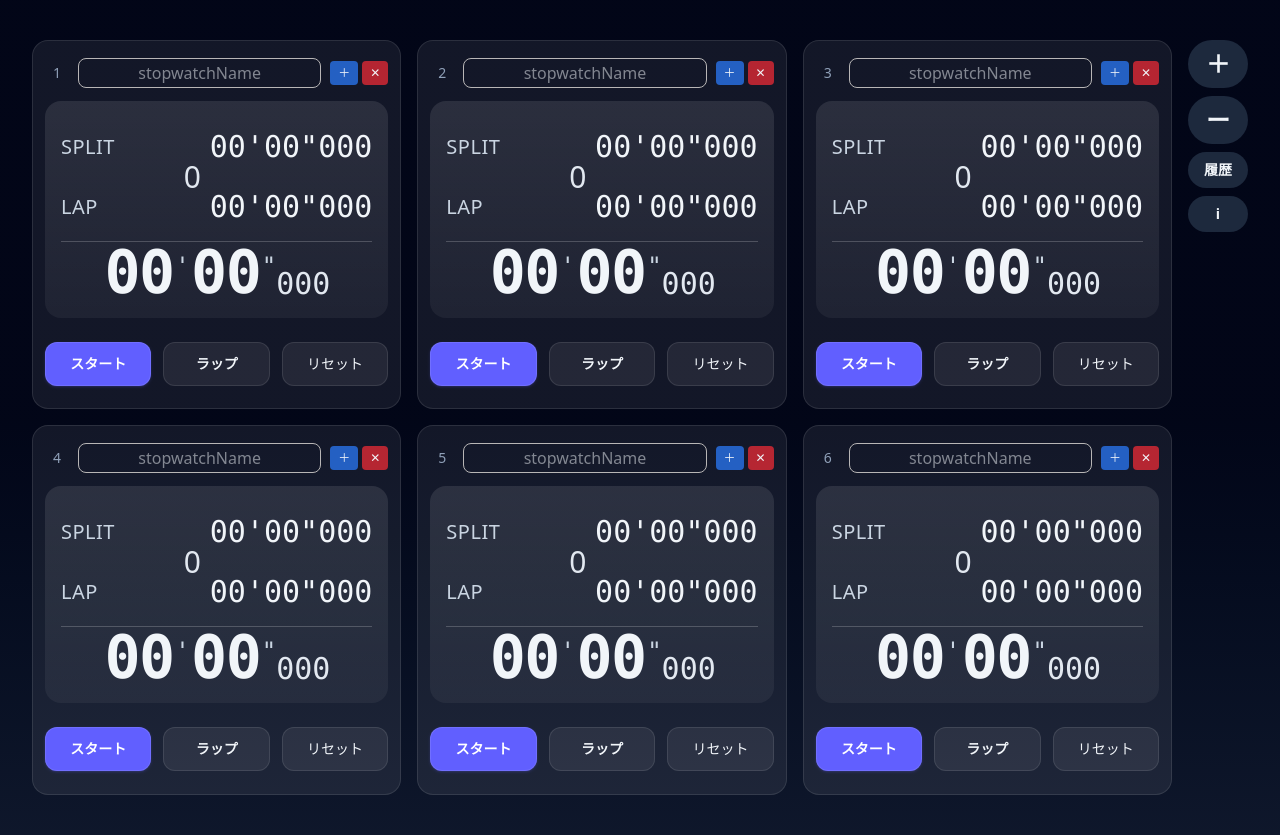
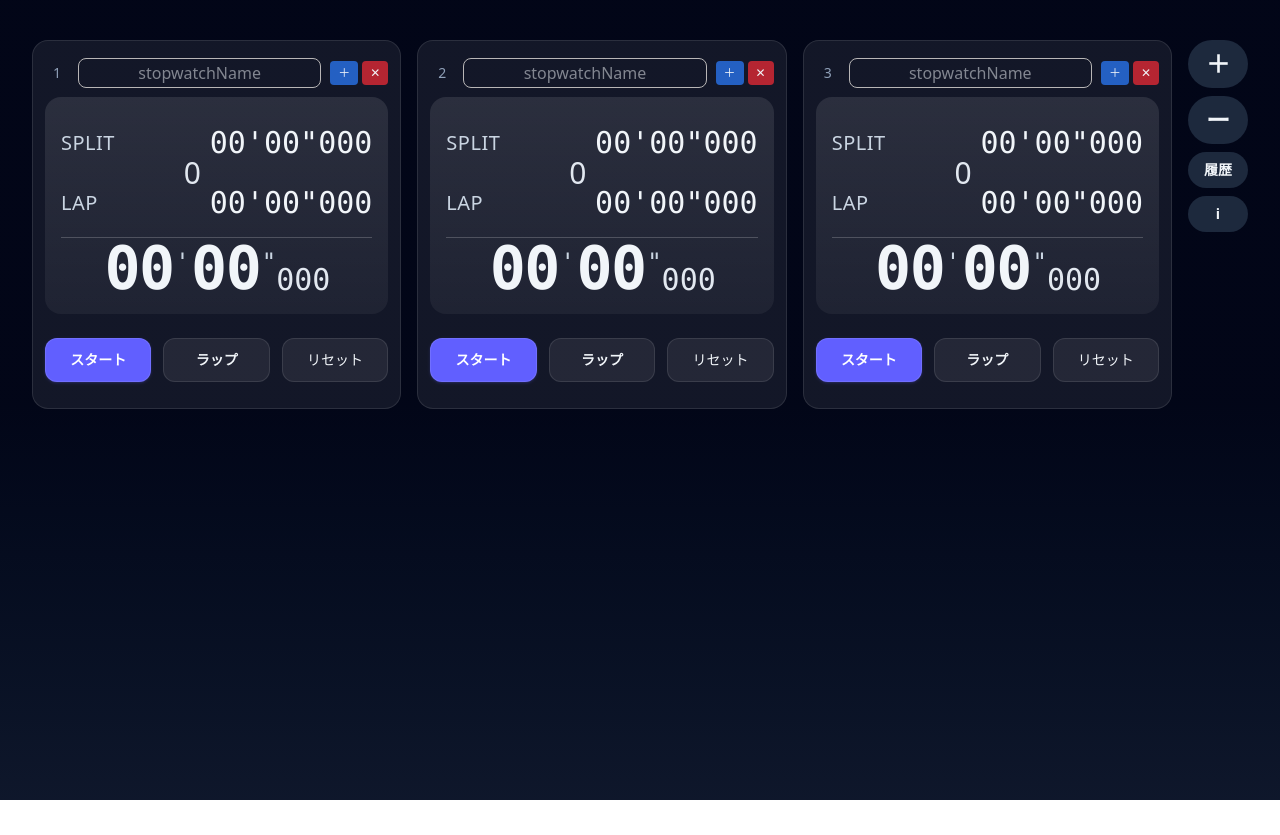
Before and after one commit to kotasimo/Stopwatch-1, a React (Vite) app: page / in a window 1280 px wide. After the commit the page ends 800 px from the top, so only its background shows below. Built offline with nearby package versions, Linux system fonts and the light colour scheme.

Commit message:
versel analys

```diff
--- a/package.json
+++ b/package.json
@@ -11,6 +11,7 @@
   },
   "dependencies": {
     "@tailwindcss/vite": "^4.1.18",
+    "@vercel/analytics": "^2.0.1",
     "react": "^19.2.0",
     "react-dom": "^19.2.0",
     "tailwindcss": "^4.1.18"
--- a/src/App.tsx
+++ b/src/App.tsx
@@ -1,6 +1,7 @@
 import { useEffect, useState } from "react";
 import { StopwatchCard } from "./stopwatchCard";
 import { LapTable } from "./LapTable";
+import { Analytics } from "@vercel/analytics/react";
 
 type Lap = {
   lap: number;
@@ -16,6 +17,7 @@ type StopwatchItem = {
   laps: Lap[];
   showLaps: boolean;
   startedAt: number | null;
+  isNew?: boolean;
 };
 
 
@@ -34,13 +36,12 @@ export default function App() {
     createStopwatch(1),
     createStopwatch(2),
     createStopwatch(3),
-    createStopwatch(4),
-    createStopwatch(5),
-    createStopwatch(6),
+    // createStopwatch(4),
+    // createStopwatch(5),
+    // createStopwatch(6),
   ]);
 
   const [showHistory, setShowHistory] = useState(false);
-  // const [histories, setHistories] = useState<StopwatchHistory[]>([]);
   const [draggingId, setDraggingId] = useState<number | null>(null);
   const [showInfo, setShowInfo] = useState(false);
 
@@ -166,27 +167,13 @@ export default function App() {
     return `${minutes}'${seconds}"${milliseconds}`;
   };
 
-  // const handleUpdateHistory = useCallback((history: StopwatchHistory) => {
-  //   setHistories((prev) => {
-  //     const existingIndex = prev.findIndex(
-  //       (item) => item.stopwatchId === history.stopwatchId,
-  //     );
-
-  //     if (existingIndex === -1) {
-  //       return [...prev, history];
-  //     }
-
-  //     const updated = [...prev];
-  //     updated[existingIndex] = history;
-  //     return updated;
-  //   });
-  // }, []);
 
   const duplicateStopwatch = (id: number) => {
     setStopwatches((prev) => {
-      const target = prev.find((sw) => sw.id === id);
-      if (!target) return prev;
+      const targetIndex = prev.findIndex((sw) => sw.id === id);
+      if (targetIndex === -1) return prev;
 
+      const target = prev[targetIndex];
       const newId = Date.now();
 
       const duplicated: StopwatchItem = {
@@ -195,10 +182,16 @@ export default function App() {
         name: target.name ? `${target.name} copy` : "",
         laps: [...target.laps],
         startedAt:
-          target.status === "running" ? Date.now() - target.elapsedTime : null,
+          target.status === "running"
+            ? Date.now() - target.elapsedTime
+            : null,
+            isNew: true,
       };
 
-      return [...prev, duplicated];
+      const updated = [...prev];
+      updated.splice(targetIndex + 1, 0, duplicated);
+
+      return updated;
     });
   };
 
@@ -254,6 +247,7 @@ export default function App() {
                 }}
                 onDragEnd={() => setDraggingId(null)}
                 isDragging={draggingId === sw.id}
+                isNew={sw.isNew}
               />
             ))}
           </div>
@@ -297,7 +291,7 @@ export default function App() {
                 className="w-full max-w-7xl px-4"
                 onClick={(e) => e.stopPropagation()}
               >
-                <div className="mb-6 flex items-center justify-between"></div>
+
 
                 <div className="grid grid-cols-1 md:grid-cols-2 xl:grid-cols-3 gap-4">
                   {stopwatches.length === 0 ? (
@@ -353,6 +347,7 @@ export default function App() {
           </div>
         )}
       </div>
+      <Analytics />
     </div>
   );
 }
--- a/src/LapTable.tsx
+++ b/src/LapTable.tsx
@@ -10,7 +10,6 @@ export const LapTable = ({ laps, formatTimeText, name }: Props) => {
   return (
 
     <div className="max-h-88 text-center overflow-auto border-t border-white/10">
-      <div className="color">{ name }</div>
       <table className="w-full text-sm">
         <thead className="sticky top-0 z-10 bg-slate-950/70">
           <tr className="text-slate-300">
@@ -21,13 +20,13 @@ export const LapTable = ({ laps, formatTimeText, name }: Props) => {
         </thead>
 
         <tbody className="divide-y divide-white/10">
-          {[...laps].map((lap, index) => (
-            <tr className={index == 0 ? "bg-white/7" : "bg-white/7"} key={lap.lap}>
+          {laps.map((lap) => (
+            <tr className= "bg-white/7" key={lap.lap}>
               <td className="px-6 py-3 text-center text-slate-200">{lap.lap}</td>
               <td className="px-6 py-3 text-center font-mono tabular-nums text-slate-100">
                 {formatTimeText(lap.lapTime)}
               </td>
-              <td className="px-6 py-3 text-center font-mono tabular-nums text-slate-100">
+              <td className="px-6 py-3 font-mono tabular-nums text-slate-100">
                 {formatTimeText(lap.totalTime)}
               </td>
             </tr>
--- a/src/stopwatch.css
+++ b/src/stopwatch.css
@@ -87,3 +87,8 @@
   box-shadow: 0 10px 30px rgba(0, 0, 0, 0.6);
   z-index: 10;
 }
+
+.stopwatch-card.new-card {
+  border: 2px solid #63f16d;
+  /* background-color: rgba(99, 102, 241, 0.05); */
+}
--- a/src/stopwatchCard.tsx
+++ b/src/stopwatchCard.tsx
@@ -30,6 +30,7 @@ type StopwatchCardProps = {
   onDragEnter: (id: number) => void;
   onDragEnd: () => void;
   isDragging: boolean;
+  isNew?: boolean;
 };
 
 export const StopwatchCard = ({
@@ -52,6 +53,7 @@ export const StopwatchCard = ({
   onDragEnter,
   onDragEnd,
   isDragging,
+  isNew
 }: StopwatchCardProps) => {
   const formatTime = (ms: number) => {
     const minutes = Math.floor(ms / 1000 / 60)
@@ -76,14 +78,14 @@ export const StopwatchCard = ({
 
   return (
     <div
-      className={`stopwatch-card ${isDragging ? "dragging" : ""}`}
+      className={`stopwatch-card ${isDragging ? "dragging" : ""} ${isNew ? "new-card" : ""}`}
       draggable
       onDragStart={() => onDragStart(stopwatchId)}
       onDragEnter={() => onDragEnter(stopwatchId)}
       onDragOver={(e) => e.preventDefault()}
       onDragEnd={onDragEnd}
     >
-      <div className="stopwatch-card-inner">
+      <div className="stopwatch-card-content">
         <div className="flex items-center gap-1 mb-1">
           {/* 左：番号 */}
           <div className="text-sm text-slate-400 w-6 text-center">{index}</div>
```
Also changed, not shown: src/info.tsx (added), 1 other file (tests, documents, lock files or other folders).
